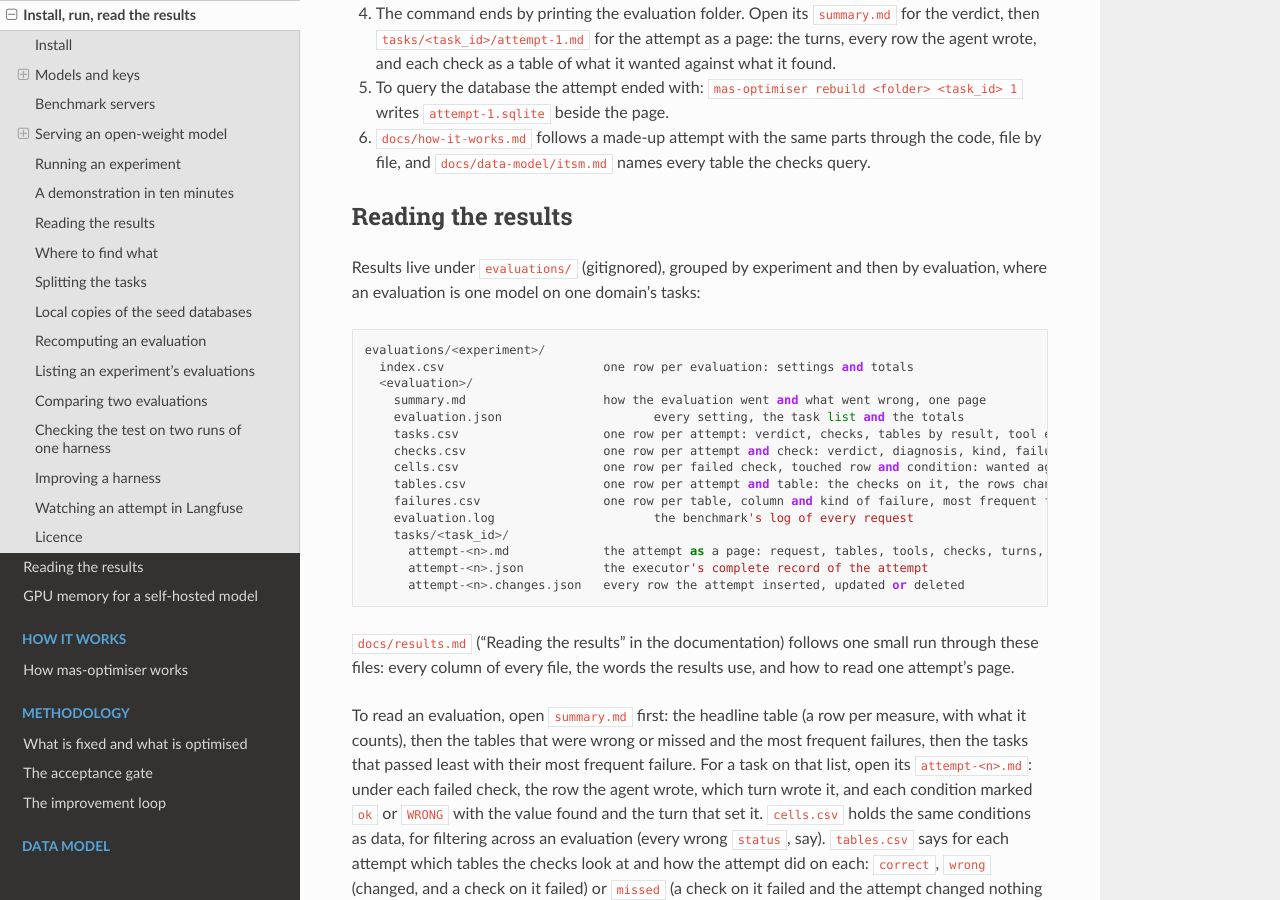
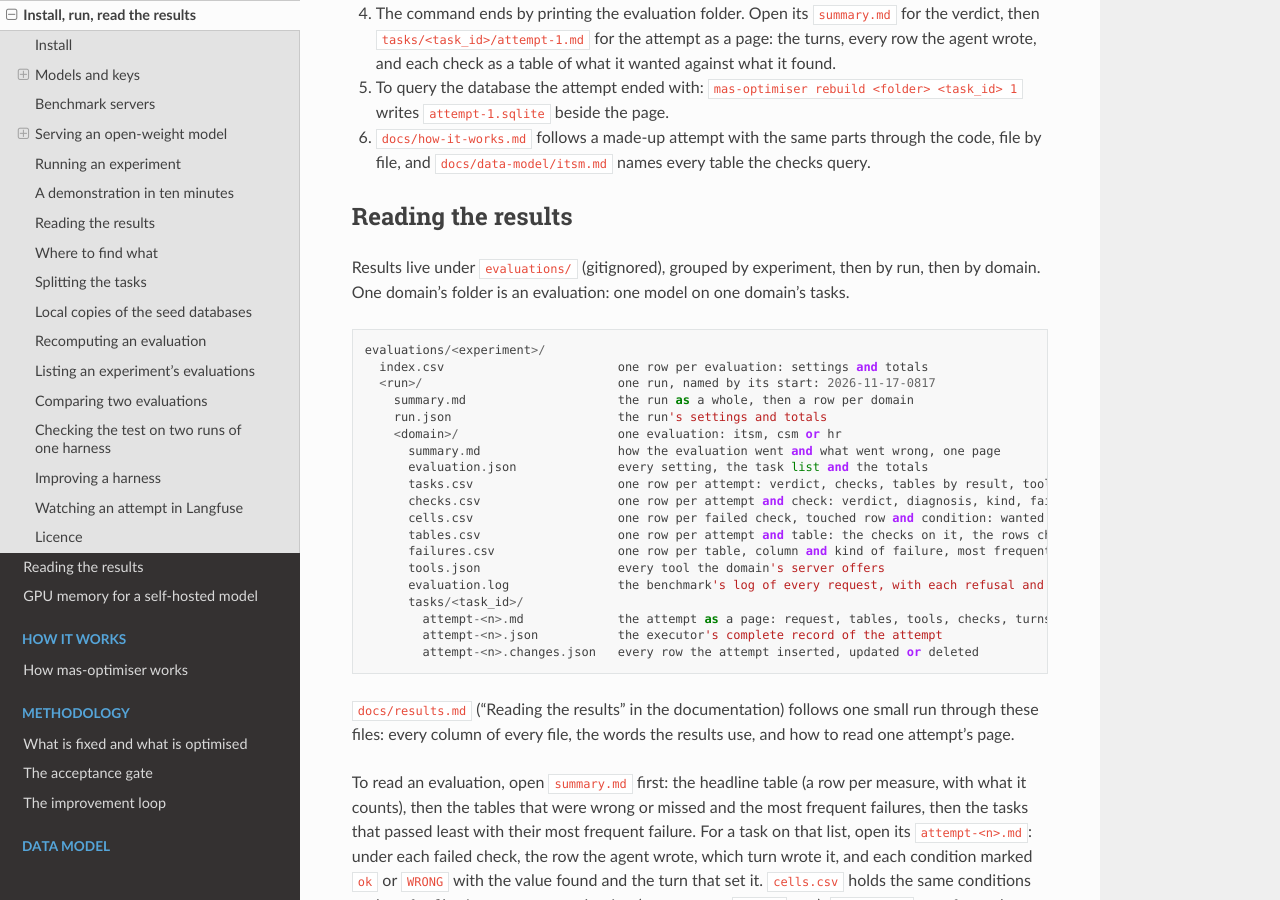
Before and after one commit to muck-or-mack/mas-optimiser, a Sphinx documentation site: the page built from docs/usage.md, in a window 1280 px wide and 900 px high, scrolled down 8167 px. Built offline with Sphinx 7.4.7 and the Read the Docs theme 3.1.0, drawn with Linux system fonts in a browser that asks for light colours; some of the changed text lies outside the part shown.

Commit message:
walkthrough corrected against the code, its first figure fixed and embedded; docs tests check names written in the pages

````diff
--- a/README.md
+++ b/README.md
@@ -386,25 +386,30 @@ One attempt at one ITSM task, watched live, then read. It costs a few cents.
 
 ## Reading the results
 
-Results live under `evaluations/` (gitignored), grouped by experiment and then by
-evaluation, where an evaluation is one model on one domain's tasks:
+Results live under `evaluations/` (gitignored), grouped by experiment, then
+by run, then by domain. One domain's folder is an evaluation: one model on
+one domain's tasks.
 
 ```
 evaluations/<experiment>/
-  index.csv                      one row per evaluation: settings and totals
-  <evaluation>/
-    summary.md                   how the evaluation went and what went wrong, one page
-    evaluation.json                     every setting, the task list and the totals
-    tasks.csv                    one row per attempt: verdict, checks, tables by result, tool errors, tokens, cost
-    checks.csv                   one row per attempt and check: verdict, diagnosis, kind, failure, patch
-    cells.csv                    one row per failed check, touched row and condition: wanted against found
-    tables.csv                   one row per attempt and table: the checks on it, the rows changed, the result
-    failures.csv                 one row per table, column and kind of failure, most frequent first
-    evaluation.log                      the benchmark's log of every request
-    tasks/<task_id>/
-      attempt-<n>.md             the attempt as a page: request, tables, tools, checks, turns, rows
-      attempt-<n>.json           the executor's complete record of the attempt
-      attempt-<n>.changes.json   every row the attempt inserted, updated or deleted
+  index.csv                        one row per evaluation: settings and totals
+  <run>/                           one run, named by its start: 2026-11-17-0817
+    summary.md                     the run as a whole, then a row per domain
+    run.json                       the run's settings and totals
+    <domain>/                      one evaluation: itsm, csm or hr
+      summary.md                   how the evaluation went and what went wrong, one page
+      evaluation.json              every setting, the task list and the totals
+      tasks.csv                    one row per attempt: verdict, checks, tables by result, tool errors, tokens, cost
+      checks.csv                   one row per attempt and check: verdict, diagnosis, kind, failure, patch
+      cells.csv                    one row per failed check, touched row and condition: wanted against found
+      tables.csv                   one row per attempt and table: the checks on it, the rows changed, the result
+      failures.csv                 one row per table, column and kind of failure, most frequent first
+      tools.json                   every tool the domain's server offers
+      evaluation.log               the benchmark's log of every request, with each refusal and wait
+      tasks/<task_id>/
+        attempt-<n>.md             the attempt as a page: request, tables, tools, checks, turns, rows
+        attempt-<n>.json           the executor's complete record of the attempt
+        attempt-<n>.changes.json   every row the attempt inserted, updated or deleted
 ```
 
 `docs/results.md` ("Reading the results" in the documentation) follows one
@@ -602,7 +607,7 @@ whatever the working directory.
 ## Recomputing an evaluation
 
 ```
-mas-optimiser rescore evaluations/<experiment>/<evaluation> [...]
+mas-optimiser rescore evaluations/<experiment>/<run>/<domain> [...]
 ```
 
 Recomputes every attempt of an evaluation from its saved record and its
@@ -623,7 +628,7 @@ checks ran, so the result does not depend on the day of the rescore.
 To look at the database one attempt ended with:
 
 ```
-mas-optimiser rebuild evaluations/<experiment>/<evaluation> <task_id> <attempt>
+mas-optimiser rebuild evaluations/<experiment>/<run>/<domain> <task_id> <attempt>
 ```
 
 writes it, rebuilt from the saved changes, as `attempt-<n>.sqlite` beside
````
Also changed, not shown: docs/how-it-works.md (+75 -52 lines), docs/figures/one-attempt.svg, 2 other files.
